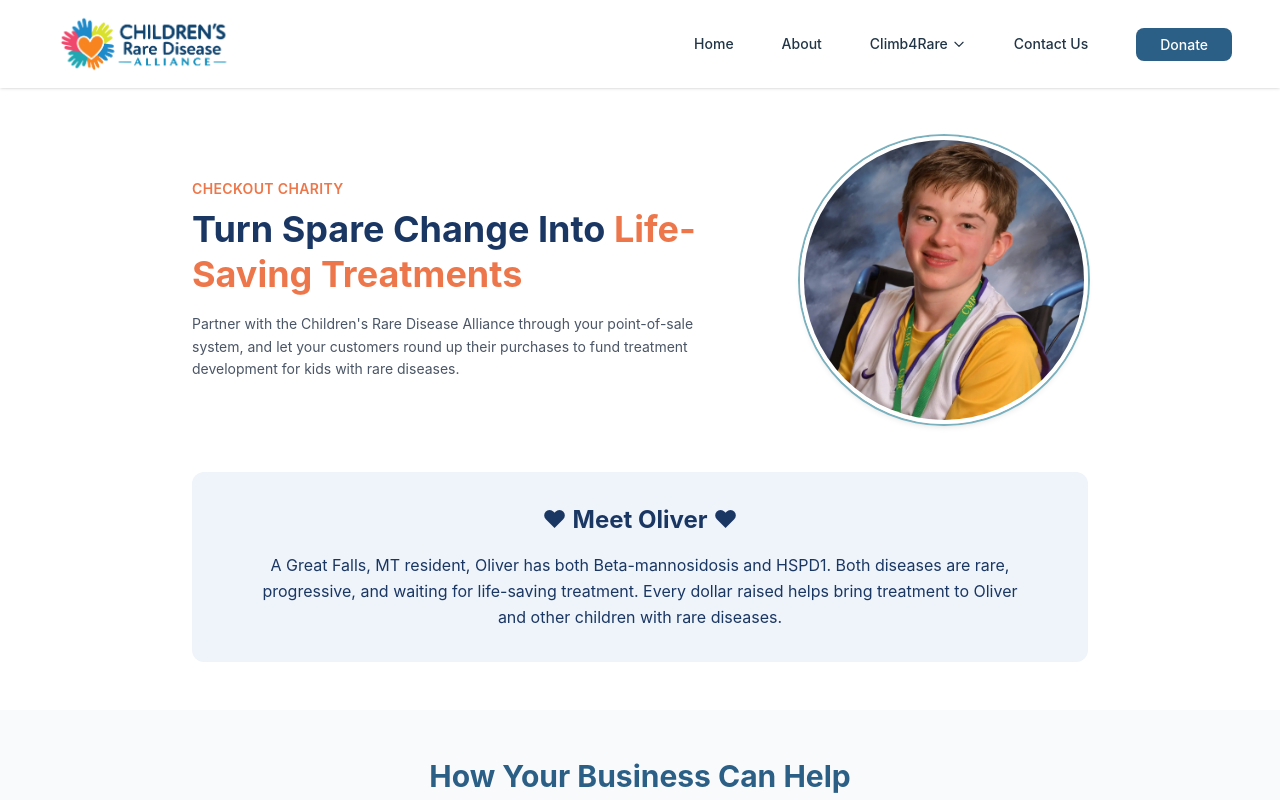
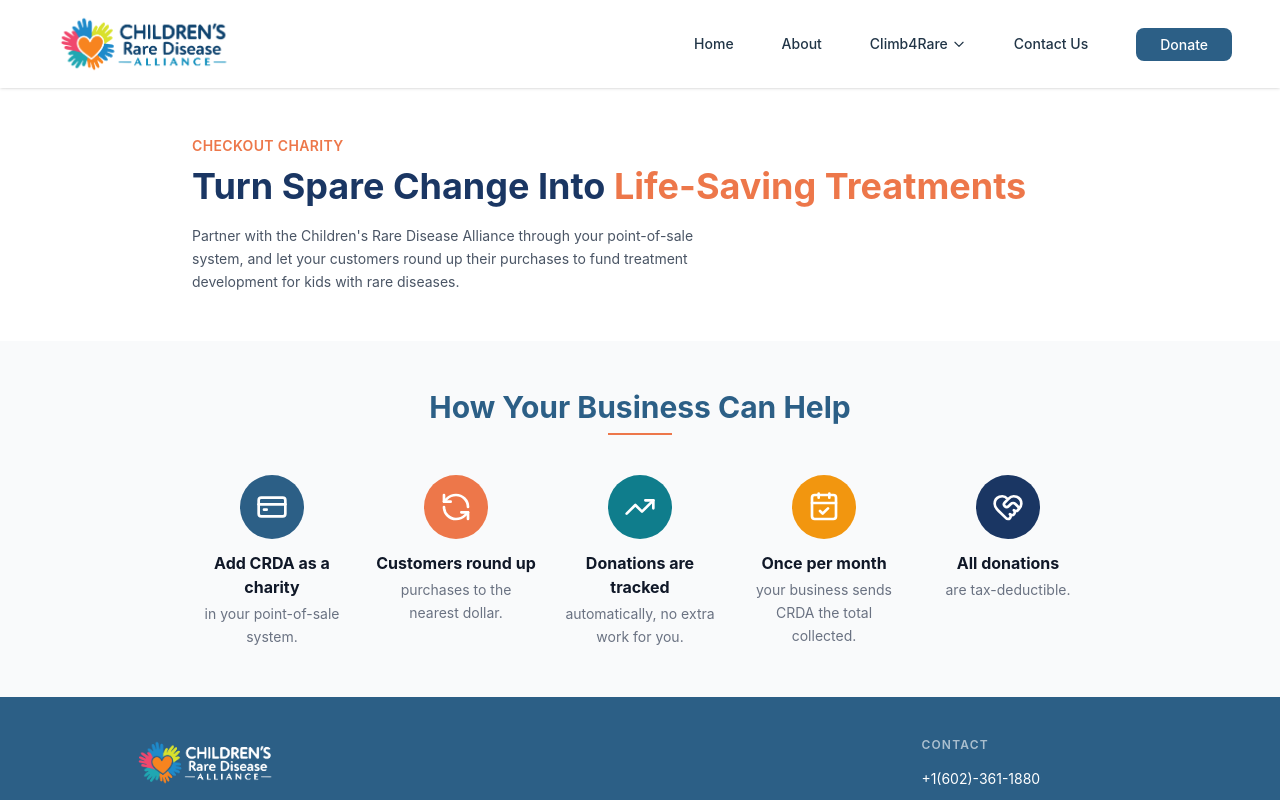
Before and after one commit to inwang123/rarediseaseweb, a React (Vite) app: page /checkoutcharity in a window 1280 px wide. Shown: the top 800 px of the page. Built offline with nearby package versions, Linux system fonts and the light colour scheme.

Commit message:
Added Marco and edited checkout charity page

```diff
--- a/src/components/Story.jsx
+++ b/src/components/Story.jsx
@@ -21,6 +21,11 @@
     img: "/Keon_bio.jpg",
     bio: "Keon was diagnosed with a rare genetic mutation at the age of 8: Tatton Brown Rahman Syndrome. The syndrome and gene mutation had only been discovered 4 years prior. At the time of his diagnosis there were only 15 known cases in the world. Today, Keon is 17 and there are several hundred people who have since been diagnosed with TBRS. His main challenges with the disease are mental disability, kidney disease, eye issues, low muscle tone and difficulty walking. Keon is the happiest, most loving and joyful boy, with a smile that lights up your heart. This past year has been especially challenging for Keon. He was diagnosed with a rare T-cell leukemia on top of his rare genetic syndrome, and all of the complications that come with that. It has definitely affected him, but yet he manages to still smile and laugh and spread joy to everyone he meets.",
   },
+  {
+    name: "Marco",
+    img: "/Marco_bio.png",
+    bio: "Marco was diagnosed with Beta-mannosidosis at 7yrs old. He was born with moderate hearing loss and started wearing hearing aids at 3 months old. He was diagnosed with ADHD and low cognitive function in 2023. Marco speech is delayed and receives education assistance at school. Despite all his challenges, Marco is an adorable kid that lives life to the fullest. He loves going camping, cars, bats and playing with friends."
+  }
 ];
 
 export default function Story() {
--- a/src/pages/CheckoutCharity.jsx
+++ b/src/pages/CheckoutCharity.jsx
@@ -69,28 +69,6 @@
                         diseases.
                     </p>
                 </div>
-                <div className="flex-shrink-0">
-                    <img
-                        src="/Oliver_bio.webp"
-                        alt="Oliver, a Children's Rare Disease Alliance advocate"
-                        className="w-64 h-64 md:w-72 md:h-72 object-cover rounded-full shadow-md border-4 border-white ring-2 ring-[#7bb1bf]"
-                    />
-                </div>
-            </section>
-
-            {/* Meet Oliver */}
-            <section className="pb-12 max-w-5xl mx-auto px-6 md:px-16">
-                <div className="bg-[#eef4fa] rounded-xl p-8 text-center">
-                    <h2 className="text-xl md:text-2xl font-bold text-[#1a3663] mb-4">
-                        ♥ Meet Oliver ♥
-                    </h2>
-                    <p className="text-[#1a3663] text-sm md:text-base leading-relaxed max-w-3xl mx-auto">
-                        A Great Falls, MT resident, Oliver has both Beta-mannosidosis and
-                        HSPD1. Both diseases are rare, progressive, and waiting for
-                        life-saving treatment. Every dollar raised helps bring treatment
-                        to Oliver and other children with rare diseases.
-                    </p>
-                </div>
             </section>
 
             {/* How Your Business Can Help */}
@@ -119,6 +97,7 @@
             </section>
 
             {/* CTA Banner */}
+            {/*
             <section className="bg-[#1a3663] py-10">
                 <div className="max-w-5xl mx-auto px-6 md:px-16 flex flex-col md:flex-row items-center justify-between gap-6 text-center md:text-left">
                     <p className="text-white text-base md:text-lg font-medium max-w-xl">
@@ -126,13 +105,14 @@
                         children with rare diseases.
                     </p>
                     <Link
-                        to="/checkout-charity/sign-up"
+                        to="/"
                         className="flex-shrink-0 text-sm font-semibold px-6 py-3 rounded-lg !text-[#1a3663] bg-white hover:bg-[#7bb1bf] hover:!text-white transition-colors whitespace-nowrap"
                     >
                         Get Involved →
                     </Link>
                 </div>
             </section>
+            */}
         </div >
-  );
+    );
 }
```
Also changed, not shown: public/Marco_bio.png (added).
